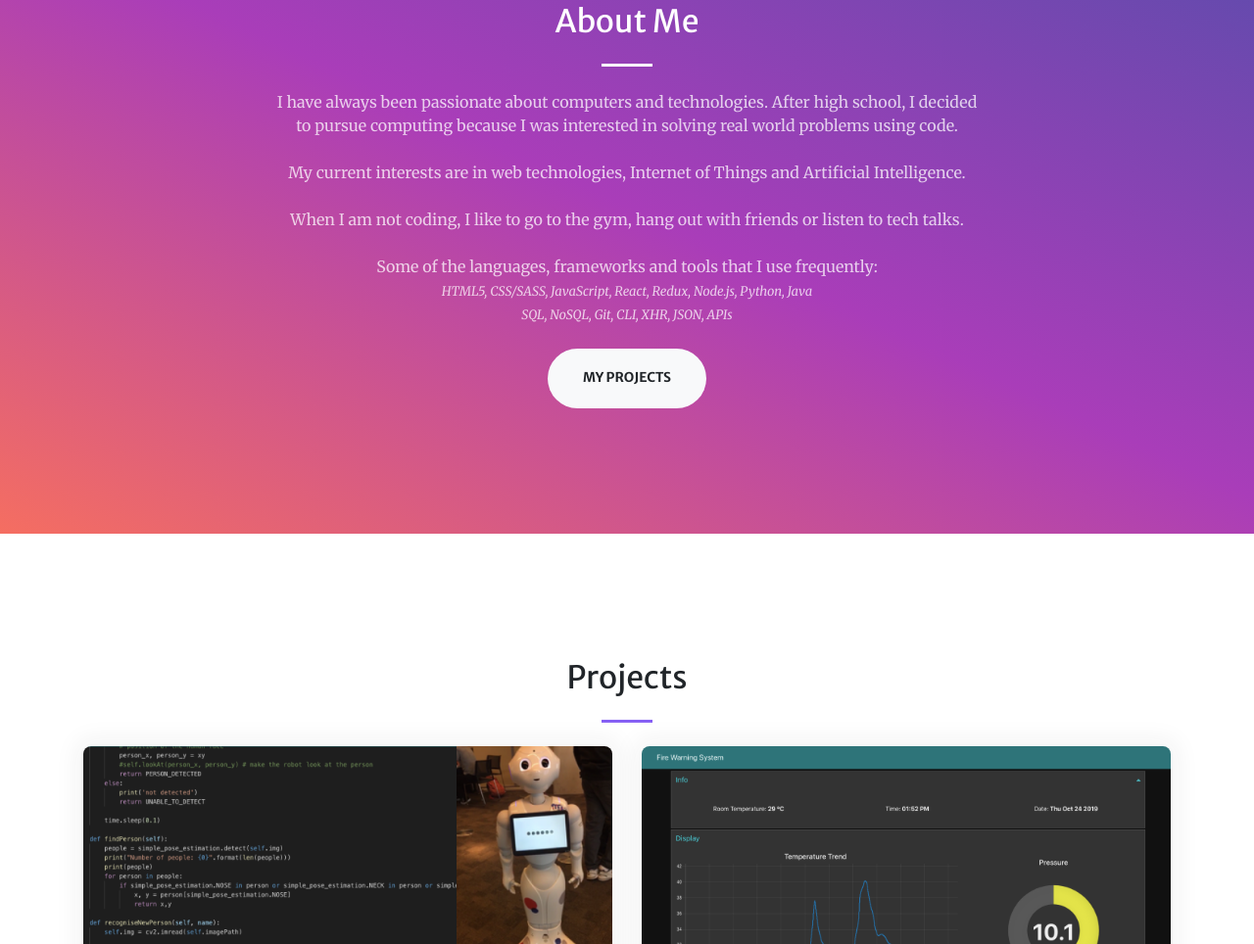
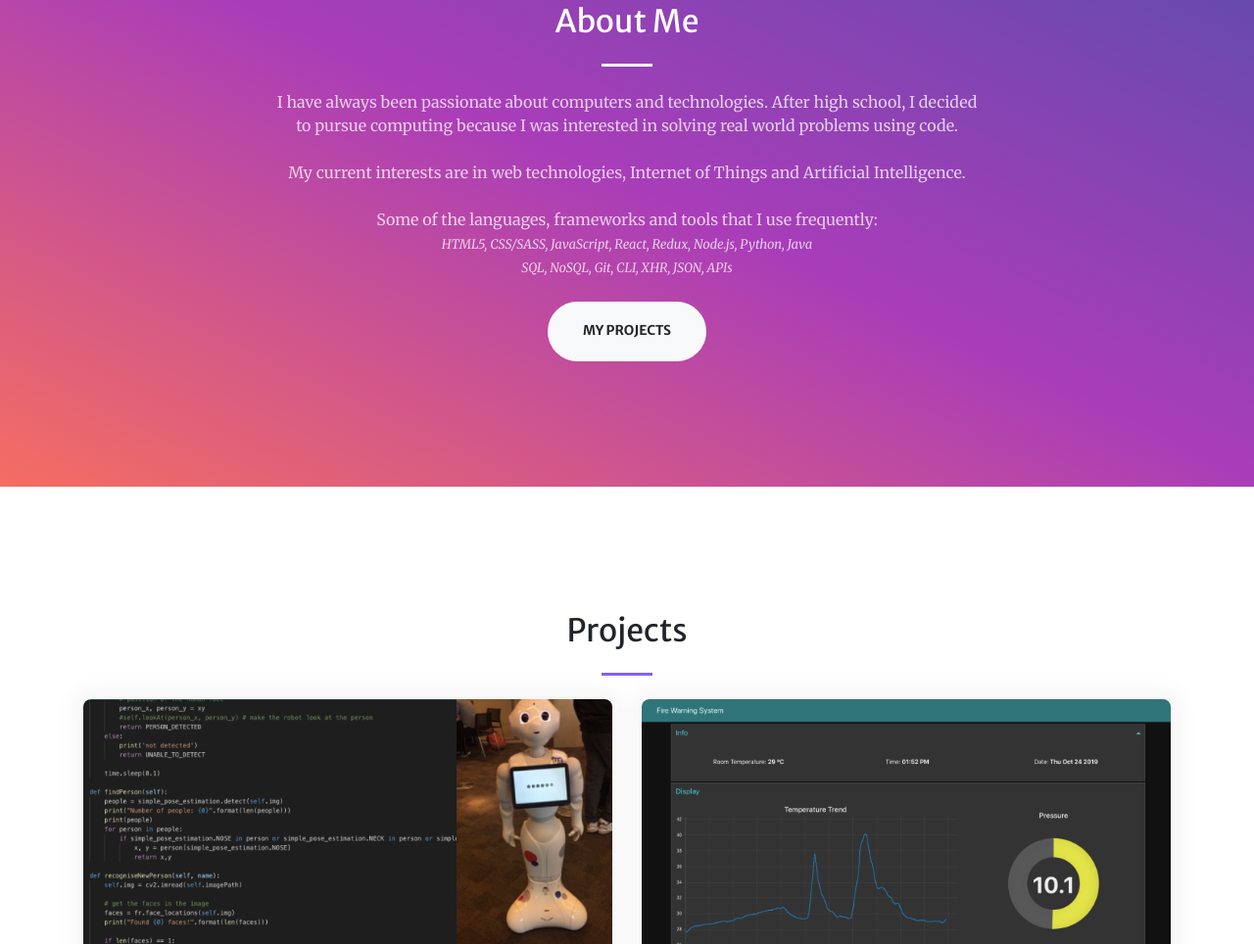
Before and after one commit to samikhalildev/samikhalildev.github.io, a website with bundled scripts: page index.html in a window 1280 px wide. Shown: the part 925-1889 px from the top of the page at 98% size. Built offline with nearby package versions, Linux system fonts and the light colour scheme.

Commit message:
Update index.html

```diff
--- a/index.html
+++ b/index.html
@@ -139,7 +139,7 @@
           <h2 class="text-white mt-0">About Me</h2>
           <hr class="divider light my-4">
             <p class="text-white-75 mb-4">I have always been passionate about computers and technologies. After high school, I decided to pursue computing because I was interested in solving real world problems using code.</p>
-            <p class="text-white-75 mb-4"> My current interests are in web technologies, Internet of Things and Artificial Intelligence. <br><br> When I am not coding, I like to go to the gym, hang out with friends or listen to tech talks.<br><br> Some of the languages, frameworks and tools that I use frequently: <br><i style="font-size: 13px;">  HTML5, CSS/SASS, JavaScript, React, Redux, Node.js, Python, Java <br> SQL, NoSQL, Git, CLI, XHR, JSON, APIs </i></p>
+            <p class="text-white-75 mb-4"> My current interests are in web technologies, Internet of Things and Artificial Intelligence. <br><br> Some of the languages, frameworks and tools that I use frequently: <br><i style="font-size: 13px;">  HTML5, CSS/SASS, JavaScript, React, Redux, Node.js, Python, Java <br> SQL, NoSQL, Git, CLI, XHR, JSON, APIs </i></p>
             <a class="btn btn-light btn-xl js-scroll-trigger" href="#services">My Projects</a>
         </div>
       </div>
```
